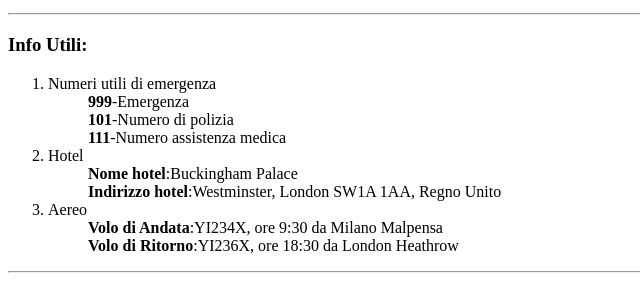
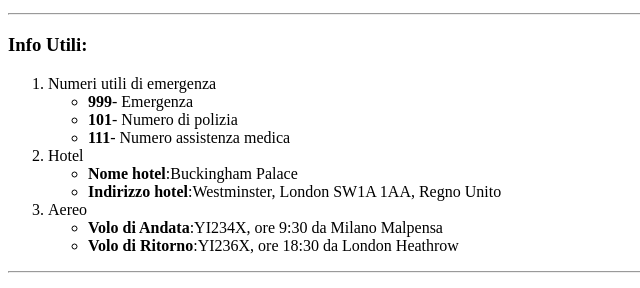
Before and after one commit to LeonardoR998/html-london-trip, a plain HTML site: page index.html in a window 1280 px wide. Shown: the part 1009-1297 px from the top of the page, 0-640 px from the left. Drawn offline with Linux system fonts and the light colour scheme.

Commit message:
fix errors

```diff
--- a/index.html
+++ b/index.html
@@ -75,19 +75,26 @@
             <h3>Info Utili:</h3>
             <ol>
                 <li>Numeri utili di emergenza
-                        <ul> <b>999</b>-Emergenza</ul>
-                        <ul> <b>101</b>-Numero di polizia</ul>
-                        <ul> <b>111</b>-Numero assistenza medica</ul>
+                    <ul>
+                        <li><b>999</b>- Emergenza</li>
+                        <li><b>101</b>- Numero di polizia</li>
+                        <li><b>111</b>- Numero assistenza medica</li>
+                    </ul>
                 </li>
 
                 <li>Hotel
-                    <ul> <b>Nome hotel</b>:Buckingham Palace</ul>
-                    <ul> <b>Indirizzo hotel</b>:Westminster, London SW1A 1AA, Regno Unito</ul>
+                    <ul>
+                        <li><b>Nome hotel</b>:Buckingham Palace</li>
+                        <li><b>Indirizzo hotel</b>:Westminster, London SW1A 1AA, Regno Unito</li>
+
+                    </ul>
                 </li>
 
                 <li>Aereo
-                    <ul> <b>Volo di Andata</b>:YI234X, ore 9:30 da Milano Malpensa</ul>
-                    <ul> <b>Volo di Ritorno</b>:YI236X, ore 18:30 da London Heathrow</ul>
+                    <ul>
+                        <li><b>Volo di Andata</b>:YI234X, ore 9:30 da Milano Malpensa</li>
+                        <li><b>Volo di Ritorno</b>:YI236X, ore 18:30 da London Heathrow</li>
+                    </ul>
                 </li>
             </ol>
             <hr />
```
